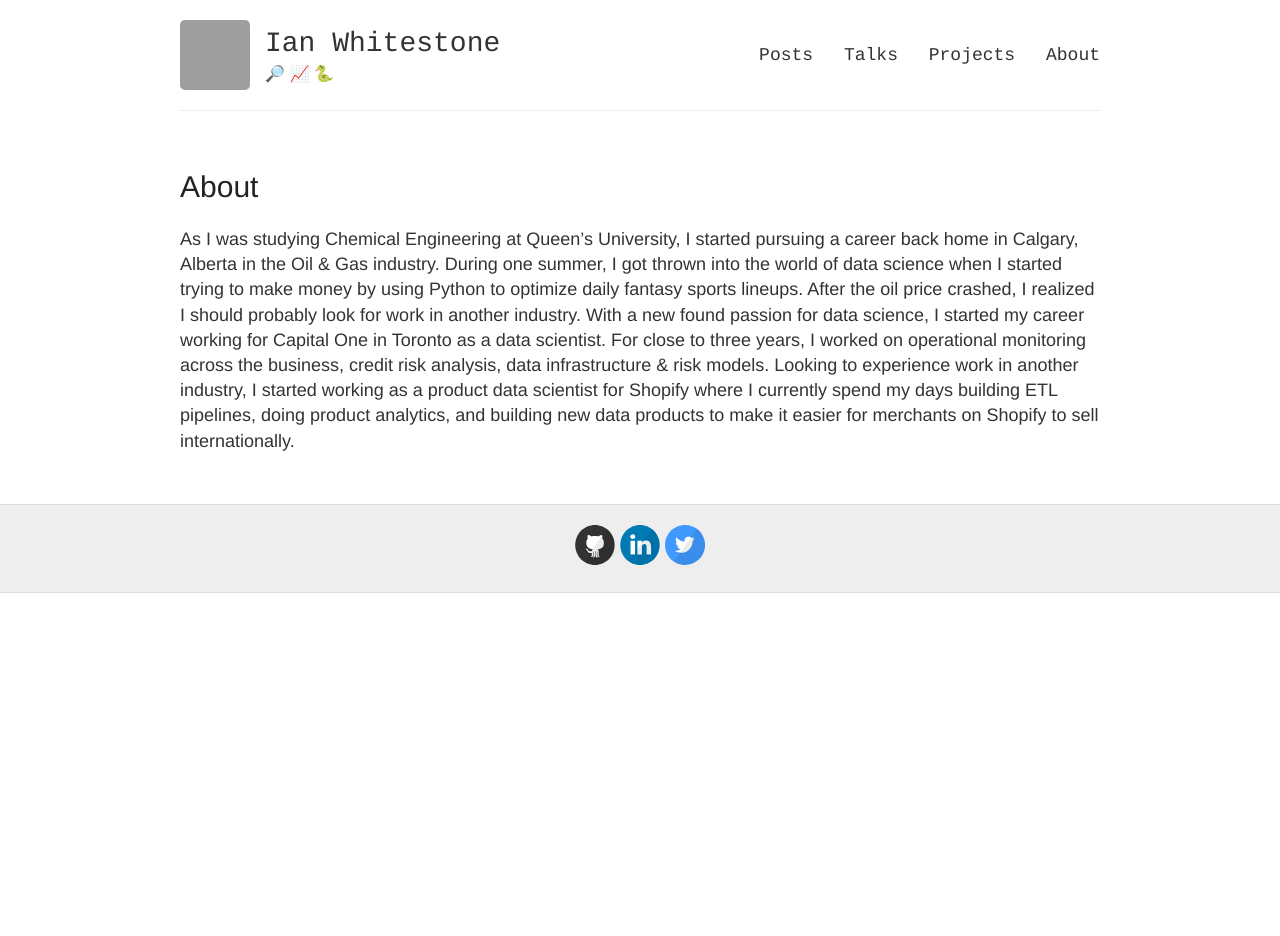
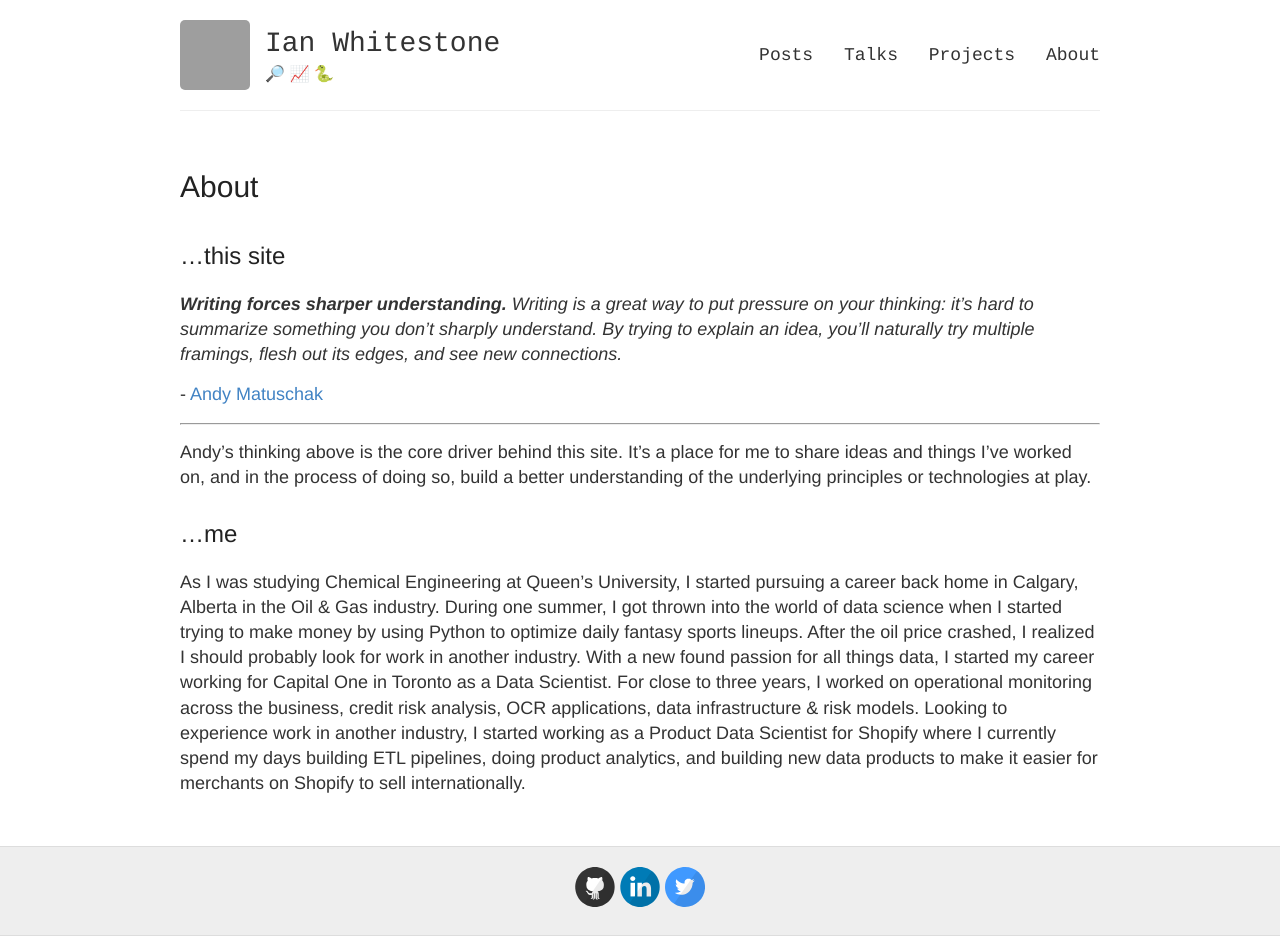
Before and after one commit to ian-whitestone/ian-whitestone.github.io, a Jekyll site: the page built from pages/about.md, in a window 1280 px wide. Built offline with Jekyll 4.4.1, drawn with Linux system fonts in a browser that asks for light colours; before the commit the page ends 900 px from its top, so only the background shows below that; grey boxes are pictures that could not be loaded.

Commit message:
Update about page & projects (#11)
* Update about page & projects

* Update pages/about.md

```diff
--- a/pages/about.md
+++ b/pages/about.md
@@ -4,4 +4,16 @@ title: About
 permalink: /about/
 ---
 
-As I was studying Chemical Engineering at Queen's University, I started pursuing a career back home in Calgary, Alberta in the Oil & Gas industry. During one summer, I got thrown into the world of data science when I started trying to make money by using Python to optimize daily fantasy sports lineups. After the oil price crashed, I realized I should probably look for work in another industry. With a new found passion for data science, I started my career working for Capital One in Toronto as a data scientist. For close to three years, I worked on operational monitoring across the business, credit risk analysis, data infrastructure & risk models. Looking to experience work in another industry, I started working as a product data scientist for Shopify where I currently spend my days building ETL pipelines, doing product analytics, and building new data products to make it easier for merchants on Shopify to sell internationally.
+## ...this site
+
+***Writing forces sharper understanding.***
+*Writing is a great way to put pressure on your thinking: it’s hard to summarize something you don’t sharply understand. By trying to explain an idea, you’ll naturally try multiple framings, flesh out its edges, and see new connections.*
+<p>- <a href="https://notes.andymatuschak.org/About_these_notes?stackedNotes=z3SjnvsB5aR2ddsycyXofbYR7fCxo7RmKW2be&stackedNotes=z6cFzJWgj9vZpnrQsjrZ8yCNREzCTgyFeVZTb&stackedNotes=z8q1K5a8i95qARkpFwS45qqtQzM8th82TkeUg">Andy Matuschak</a> </p>
+
+<hr>
+
+Andy's thinking above is the core driver behind this site. It's a place for me to share ideas and things I've worked on, and in the process of doing so, build a better understanding of the underlying principles or technologies at play.
+
+## ...me
+
+As I was studying Chemical Engineering at Queen's University, I started pursuing a career back home in Calgary, Alberta in the Oil & Gas industry. During one summer, I got thrown into the world of data science when I started trying to make money by using Python to optimize daily fantasy sports lineups. After the oil price crashed, I realized I should probably look for work in another industry. With a new found passion for all things data, I started my career working for Capital One in Toronto as a Data Scientist. For close to three years, I worked on operational monitoring across the business, credit risk analysis, OCR applications, data infrastructure & risk models. Looking to experience work in another industry, I started working as a Product Data Scientist for Shopify where I currently spend my days building ETL pipelines, doing product analytics, and building new data products to make it easier for merchants on Shopify to sell internationally.
```
Also changed, not shown: pages/projects.md (+3 -0 lines).
